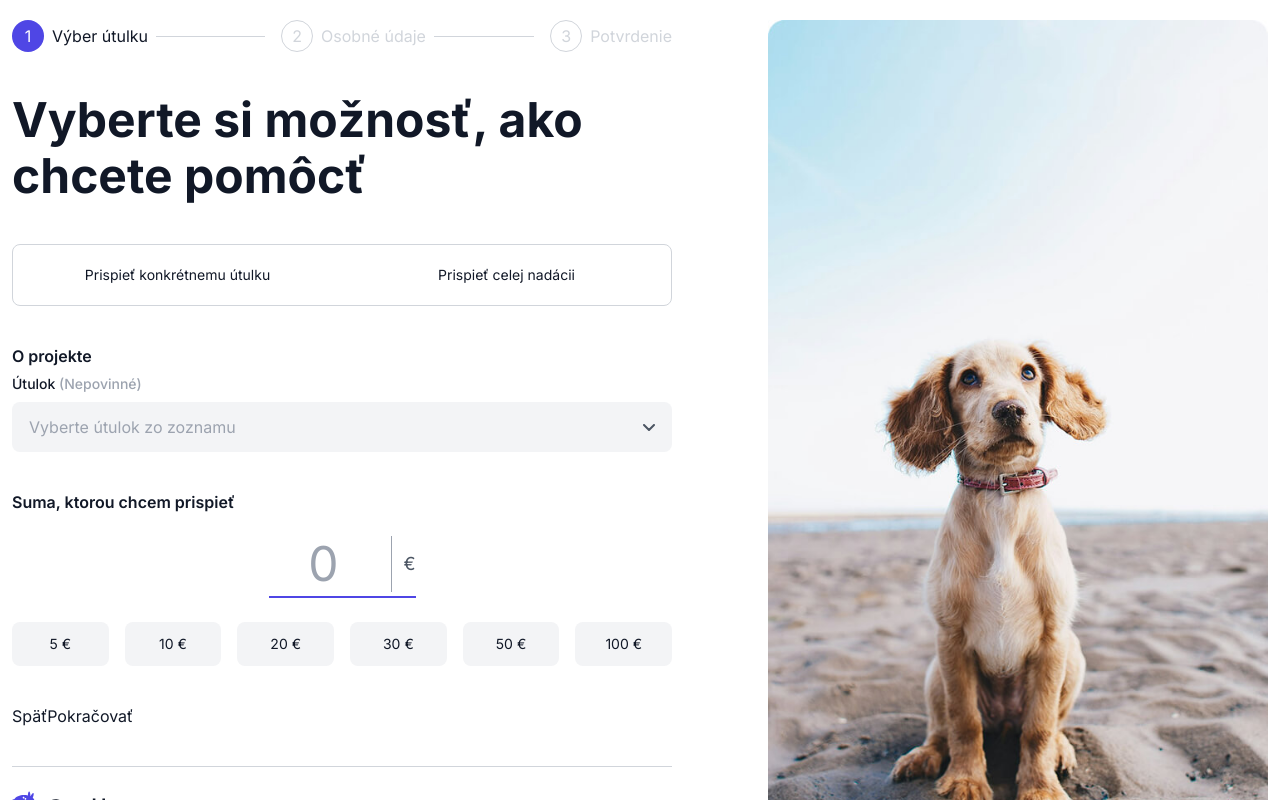
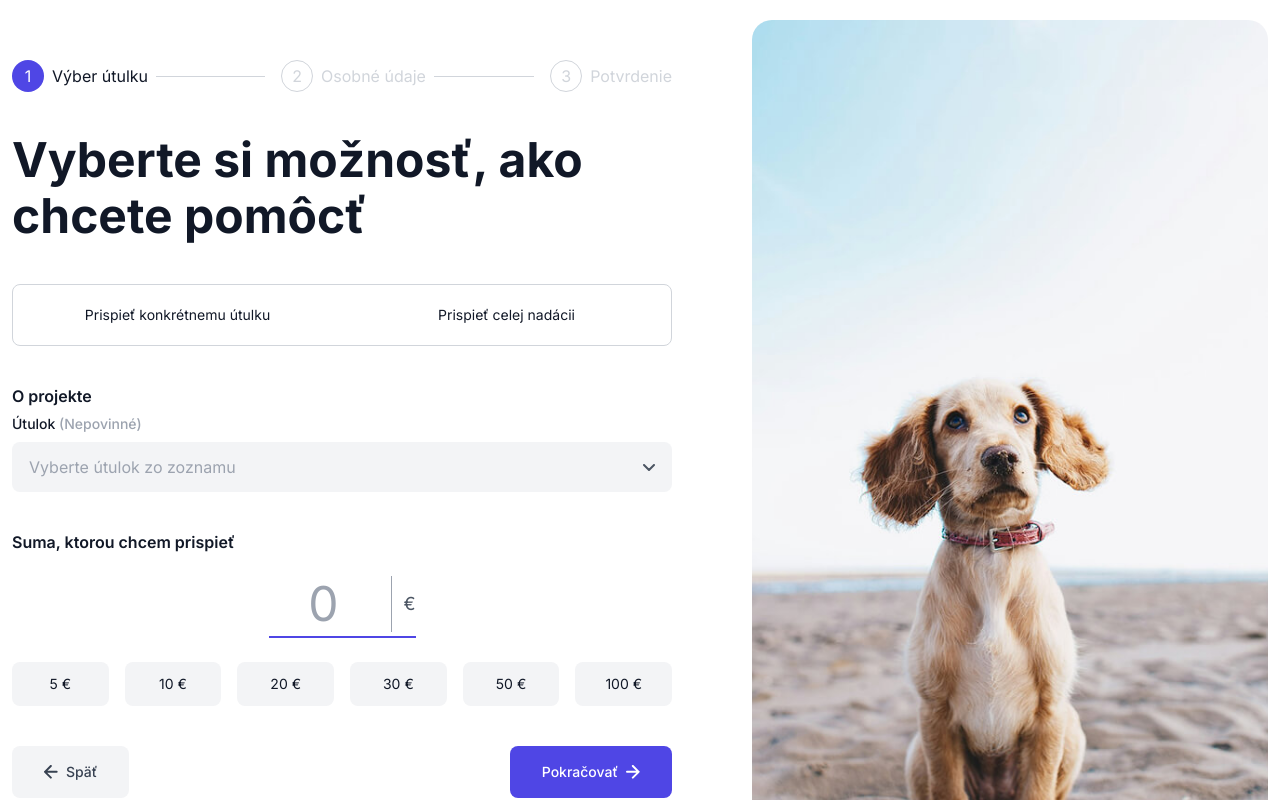
Before and after one commit to peterkomar1337/goodrequest-fe, a Next.js app: page / in a window 1280 px wide. Shown: the top 800 px of the page. Built offline with nearby package versions, Linux system fonts and the light colour scheme; grey boxes are pictures that could not be loaded.

Commit message:
feat/button component, various modules scss update

```diff
--- a/src/app/page.module.scss
+++ b/src/app/page.module.scss
@@ -26,6 +26,13 @@
 	flex-direction: column;
 	gap: 40px;
 	max-width: 660px;
+	padding: 40px 0;
+}
+
+.leadImage {
+	height: 100%;
+	object-fit: cover;
+	border-radius: $radius-xl;
 }
 
 .title {
--- a/src/app/page.tsx
+++ b/src/app/page.tsx
@@ -5,6 +5,7 @@ import styles from "./page.module.scss";
 import {DonationChoice} from "@/components/DonationChoice/DonationChoice";
 import {ShelterSelect} from "@/components/ShelterSelect/ShelterSelect";
 import DonationAmount from "@/components/DonationAmount/DonationAmount";
+import {StepNavigation} from "@/components/StepNavigation/StepNavigation";
 
 export default function Home() {
 
@@ -27,21 +28,16 @@ export default function Home() {
 							<ShelterSelect/>
 						</div>
 						<DonationAmount/>
-
-						{/*todo: component*/}
-						<div className="stepNavigation">
-							<button type="button">Späť</button>
-							<button type="button">Pokračovať</button>
-						</div>
-
+						<StepNavigation/>
 						<Footer />
 					</div>
-					<div className="image">
+					<div>
 						<Image
 							src="/images/dog.jpg"
 							alt="Dog Image"
-							width={500}
-							height={500}
+							width={602}
+							height={984}
+							className={styles.leadImage}
 						/>
 					</div>
 				</section>
--- /dev/null
+++ b/src/components/Button/Button.module.scss
@@ -0,0 +1,44 @@
+@use "sass:color";
+@use "../../styles/variables" as *;
+@use "../../styles/typography" as *;
+
+.btn {
+	@include lead4;
+	display: flex;
+	align-items: center;
+	justify-content: center;
+	gap: 8px;
+	padding: 16px 32px;
+	border-radius: $radius-md;
+	width: fit-content;
+	max-width: 100%;
+	font-weight: 500;
+	transition: background-color 0.15s ease, color 0.15s ease;
+
+	&:disabled {
+		opacity: 0.5;
+	}
+
+	&.primary {
+		background-color: $primary;
+		color: $white;
+
+		&:not(:disabled):hover {
+			background-color: color.adjust($primary, $lightness: -6%);
+		}
+	}
+
+	&.secondary {
+		background-color: $secondary;
+		color: $secondary-dark;
+
+		&:not(:disabled):hover {
+			background-color: $quintarny;
+		}
+	}
+}
+
+.icon {
+	display: flex;
+	flex-shrink: 0;
+}
--- /dev/null
+++ b/src/components/Button/Button.tsx
@@ -0,0 +1,27 @@
+import {ComponentProps, ReactNode} from "react";
+import styles from "./Button.module.scss";
+
+interface ButtonProps extends ComponentProps<"button"> {
+	variant: "primary" | "secondary";
+	text: string;
+	icon?: ReactNode;
+	iconPosition?: "left" | "right";
+	type: "button" | "submit";
+}
+
+export function Button({
+	 variant,
+	 text,
+	 type,
+	 iconPosition,
+	 icon,
+	 ...rest
+ }: ButtonProps) {
+	return (
+		<button type={type} className={`${styles.btn} ${styles[variant]}`} {...rest}>
+			{icon && iconPosition === "left" && <span className={styles.icon}>{icon}</span>}
+			{text}
+			{icon && iconPosition === "right" && <span className={styles.icon}>{icon}</span>}
+		</button>
+	)
+}
--- a/src/components/StepNavigation/StepNavigation.module.scss
+++ b/src/components/StepNavigation/StepNavigation.module.scss
@@ -1,2 +1,9 @@
 @use "../../styles/variables" as *;
 @use "../../styles/typography" as *;
+
+.stepNavigation {
+	display: flex;
+	justify-content: space-between;
+	align-items: center;
+	gap: 32px;
+}
--- a/src/components/StepNavigation/StepNavigation.tsx
+++ b/src/components/StepNavigation/StepNavigation.tsx
@@ -1,8 +1,25 @@
+import {Button} from "@/components/Button/Button";
+import styles from "./StepNavigation.module.scss";
+
 export function StepNavigation() {
+	const ArrowLeft = (
+		<svg width="14" height="14" viewBox="0 0 14 14" fill="none" aria-hidden="true" focusable="false">
+			<path d="M12.6667 6.83333H1M6.83333 1L1 6.83333L6.83333 12.6667"
+			      stroke="currentColor" strokeWidth="2" strokeLinecap="round" strokeLinejoin="round"/>
+		</svg>
+	);
+
+	const ArrowRight = (
+		<svg width="14" height="14" viewBox="0 0 14 14" fill="none" aria-hidden="true" focusable="false">
+			<path d="M1 6.83333H12.6667M6.83333 12.6667L12.6667 6.83333L6.83333 1"
+			      stroke="currentColor" strokeWidth="2" strokeLinecap="round" strokeLinejoin="round"/>
+		</svg>
+	);
+
 	return (
-		<div className="stepNavigation">
-			<button type="button">Späť</button>
-			<button type="button">Pokračovať</button>
+		<div className={styles.stepNavigation}>
+			<Button variant="secondary" text="Späť" type="button" icon={ArrowLeft} iconPosition="left"/>
+			<Button variant="primary" text="Pokračovať" type="button" icon={ArrowRight} iconPosition="right"/>
 		</div>
 	)
 }
--- a/src/styles/_variables.scss
+++ b/src/styles/_variables.scss
@@ -2,11 +2,12 @@
 
 // ---------- Colors ----------
 
-$primary-dark: #111827; // headings and body text
-$primary: #4f46e5; // accent: buttons, links, active step
-$secondary: #f3f4f6; // input and inactive chip backgrounds
-$tertiary: #4b5563; // secondary text, captions
-$quintarny: #d1d5db; // rules and borders
+$primary-dark: #111827;
+$primary: #4f46e5;
+$secondary: #f3f4f6;
+$secondary-dark: #374151;
+$tertiary: #4b5563;
+$quintarny: #d1d5db;
 $quaternary: #9CA3AF;
 
 $white: #fff;
@@ -33,9 +34,9 @@ $font-weight-regular: 400;
 // ---------- Radii ----------
 
 $radius-sm: 6px;
-$radius-md: 8px; // buttons, inputs
-$radius-lg: 16px; // cards
-$radius-xl: 24px; // large image in the donation wizard
+$radius-md: 8px;
+$radius-lg: 16px;
+$radius-xl: 20px;
 
 // ---------- Layout ----------
 
```
